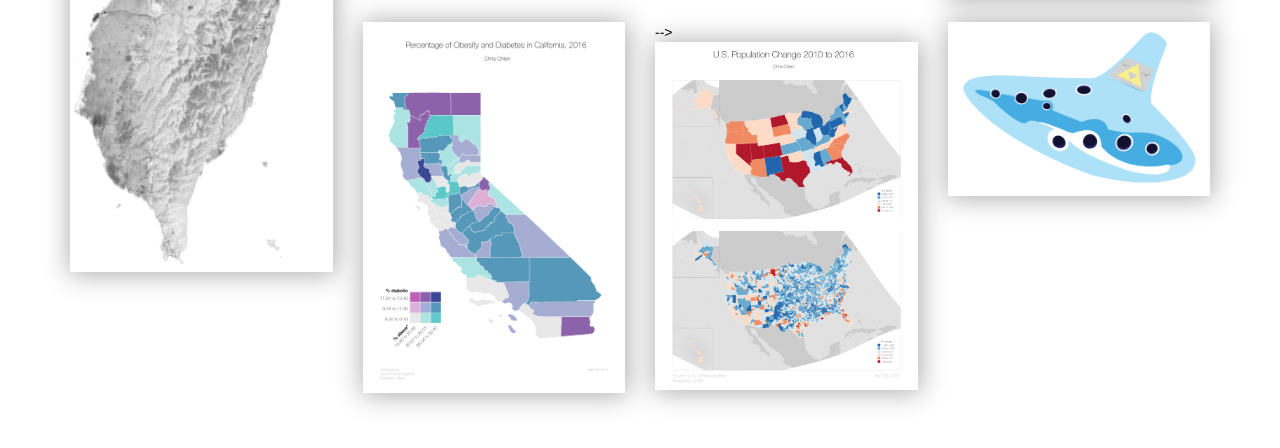
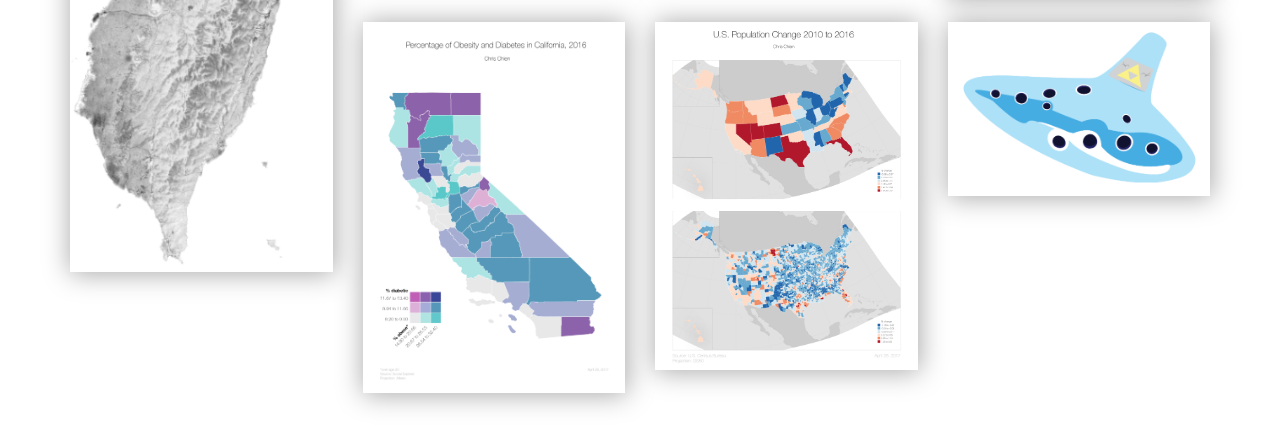
Before and after one commit to cartochien/cartochien.github.io, a plain HTML site: page index.html in a window 1280 px wide. Shown: the part 334-782 px from the top of the page. Drawn offline with nearby package versions, Linux system fonts and the light colour scheme.

Commit message:
Update index.html

```diff
--- a/index.html
+++ b/index.html
@@ -93,7 +93,7 @@
             </div>
 
             <div class="col-md-3 portfolio-item">
-                <a href="us-population-change">-->
+                <a href="us-population-change">
                     <img class="img-responsive gallery" src="maps/ChienMap1.png" alt="">
                 </a>
             </div>
```
